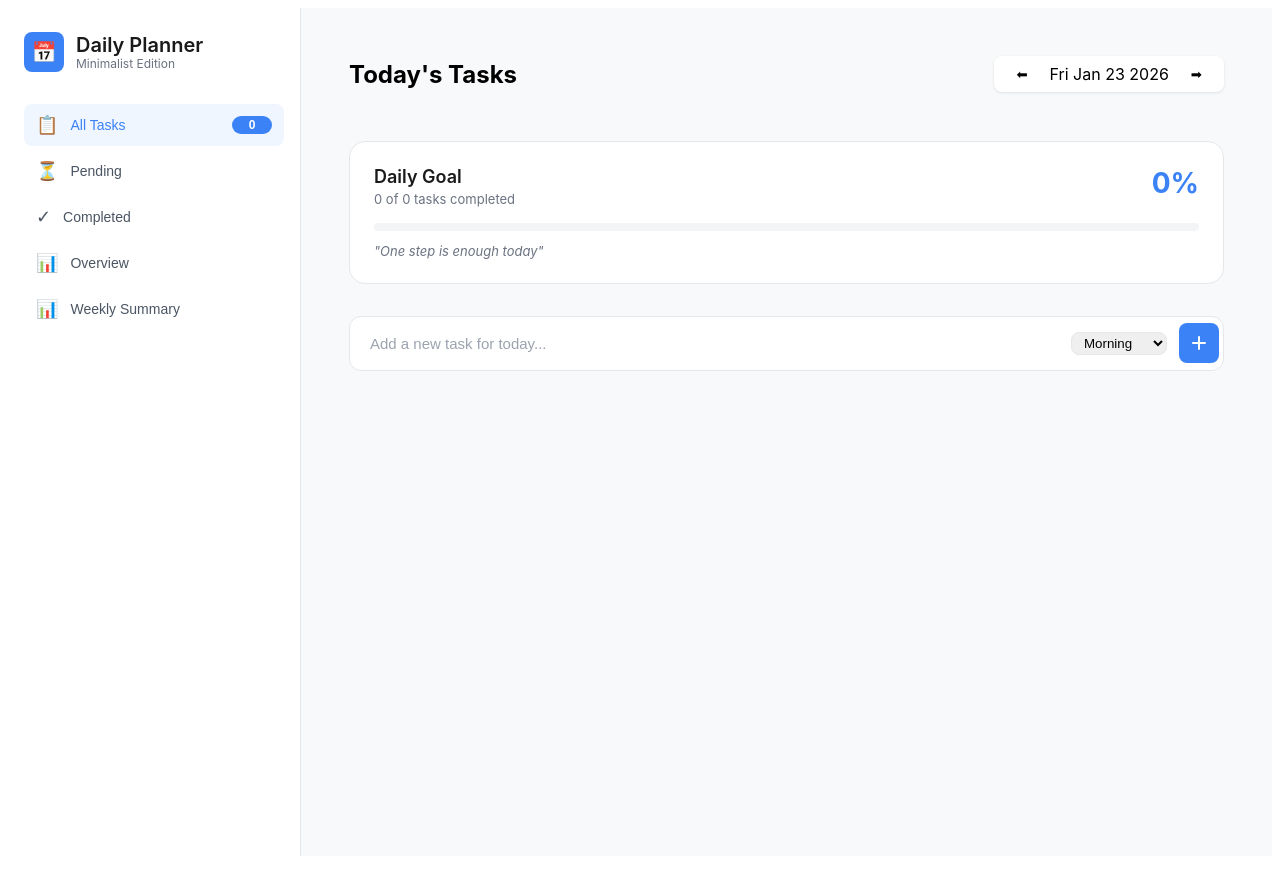
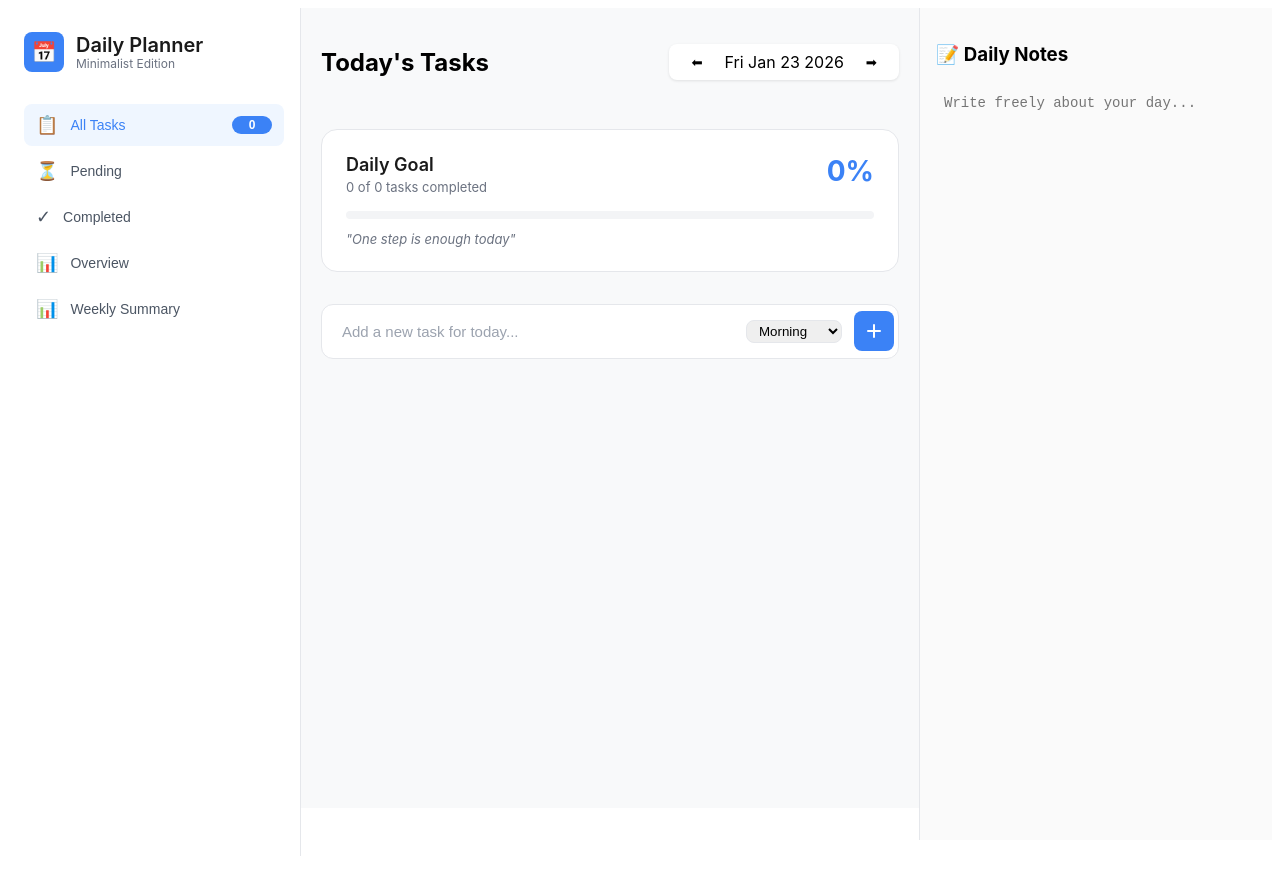
Before and after one commit to ABHISHEK-7455-coder/Daily-Planner, a React (Vite) app: page / in a window 1280 px wide. Shown: the top 894 px of the page. Before the commit the page ends 864 px from the top, so only its background shows below. Built offline with nearby package versions, Linux system fonts and the light colour scheme.

Commit message:
add side journal area

```diff
--- /dev/null
+++ b/src/components/DailyNotes.css
@@ -0,0 +1,20 @@
+.daily-journal {
+    width: 320px;
+    border-left: 1px solid #e5e7eb;
+    padding: 16px;
+    background: #fafafa;
+    height: 100vh;
+    position: sticky;
+    top: 0;
+}
+
+.daily-journal textarea {
+    width: 100%;
+    height: 100%;
+    resize: none;
+    border: none;
+    outline: none;
+    font-size: 14px;
+    background: transparent;
+    line-height: 1.6;
+}
--- /dev/null
+++ b/src/components/DailyNotes.jsx
@@ -0,0 +1,43 @@
+import { useEffect, useState } from "react";
+import "./DailyNotes.css";
+
+const getDateKey = (date) =>
+    date.toISOString().slice(0, 10);
+
+export default function DailyNotes({ currentDate }) {
+    const dayKey = getDateKey(currentDate);
+    const [note, setNote] = useState("");
+
+    /* 🔹 LOAD ON DATE CHANGE */
+    useEffect(() => {
+        const raw = localStorage.getItem("daily-notes");
+        const allNotes = raw ? JSON.parse(raw) : {};
+        setNote(allNotes[dayKey] || "");
+    }, [dayKey]);
+
+    /* 🔹 SAVE ONLY WHEN USER LEAVES TEXTAREA */
+    const saveNote = () => {
+        const raw = localStorage.getItem("daily-notes");
+        const allNotes = raw ? JSON.parse(raw) : {};
+
+        allNotes[dayKey] = note;
+
+        localStorage.setItem(
+            "daily-notes",
+            JSON.stringify(allNotes)
+        );
+    };
+
+    return (
+        <aside className="daily-journal">
+            <h3>📝 Daily Notes</h3>
+
+            <textarea
+                value={note}
+                placeholder="Write freely about your day..."
+                onChange={(e) => setNote(e.target.value)}
+                onBlur={saveNote}   // 🔥 THIS IS THE FIX
+            />
+        </aside>
+    );
+}
--- a/src/components/TaskSection.css
+++ b/src/components/TaskSection.css
@@ -33,11 +33,11 @@
 }
 
 .section-pov textarea {
-    width: 100%;
+    width: 97%;
     min-height: 70px;
     padding: 10px;
     font-size: 14px;
-    border-radius: 8px;
+    border-radius: 12px;
     border: 1px solid #e5e7eb;
     resize: vertical;
     background: #fafafa;
--- a/src/pages/Today.css
+++ b/src/pages/Today.css
@@ -77,3 +77,15 @@
 .today-section-wrapper {
     margin-bottom: 24px;
 }
+
+.today-container {
+    display: flex;
+    height: 100vh;
+}
+
+.today-main {
+    flex: 1;
+    overflow-y: auto;
+    padding: 20px;
+    scrollbar-width: none;
+}
--- a/src/pages/Today.jsx
+++ b/src/pages/Today.jsx
@@ -6,6 +6,7 @@ import ProgressBar from "../components/ProgressBar";
 import ReflectionModal from "../components/ReflectionModal";
 import PendingCarryOverModal from "../components/PendingCarryOverModal";
 import WeeklySummaryModal from "../components/WeeklySummaryModal";
+import DailyNotes from "../components/DailyNotes";
 
 import "./Today.css";
 import GentleNotifications from "../components/GentleNotifications";
@@ -268,6 +269,9 @@ export default function Today() {
             {showWeekly && (
                 <WeeklySummaryModal onClose={() => setShowWeekly(false)} />
             )}
+
+            <DailyNotes currentDate={currentDate} />
+
         </div>
     );
 }
```
